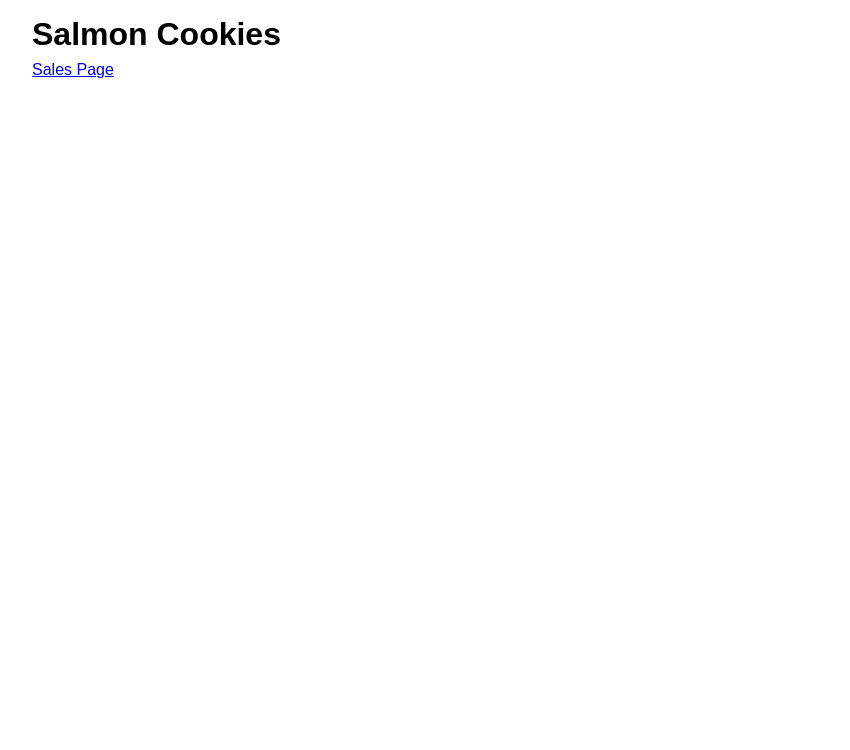
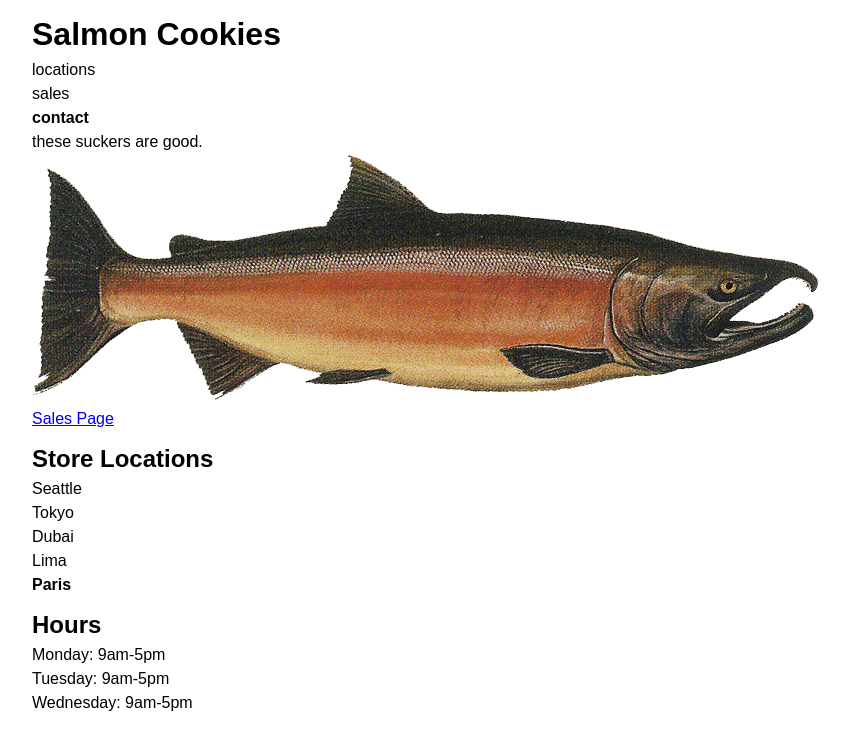
Before and after one commit to daniel-haugen/cookie-stand, a plain HTML site: page index.html in a window 1280 px wide. Shown: the whole page, without its empty margins (32-882 px from the left). Drawn offline with Linux system fonts and the light colour scheme.

Commit message:
update bare minimum content

```diff
--- a/index.html
+++ b/index.html
@@ -10,11 +10,44 @@
   <title>Salmon Cookies</title>
 
 </head>
+
 <body>
-  <h1>Salmon Cookies</h1>
+  <header>
+    <h1>Salmon Cookies</h1>
+    <nav>
+      <ul>
+        <li>locations</li>
+        <li>sales</li>
+        <li>contact</li>
+      </ul>
+    </nav>
+  </header>
+
+  <section class="hero">
+    <div>
+      <p class="welcome">these suckers are good.</p>
+    </div>
+    <img src="img/salmon.png" alt="">
+  </section>
 
   <a href="sales.html">Sales Page</a>
 
+  <section>
+    <h2>Store Locations</h2>
+    <ul>
+      <li>Seattle</li>
+      <li>Tokyo</li>
+      <li>Dubai</li>
+      <li>Lima</li>
+      <li>Paris</li>
+    </ul>
+
+    <h2>Hours</h2>
+    <p>Monday: 9am-5pm</p>
+    <p>Tuesday: 9am-5pm</p>
+    <p>Wednesday: 9am-5pm</p>
+
+  </section>
 
 
 </body>
```
